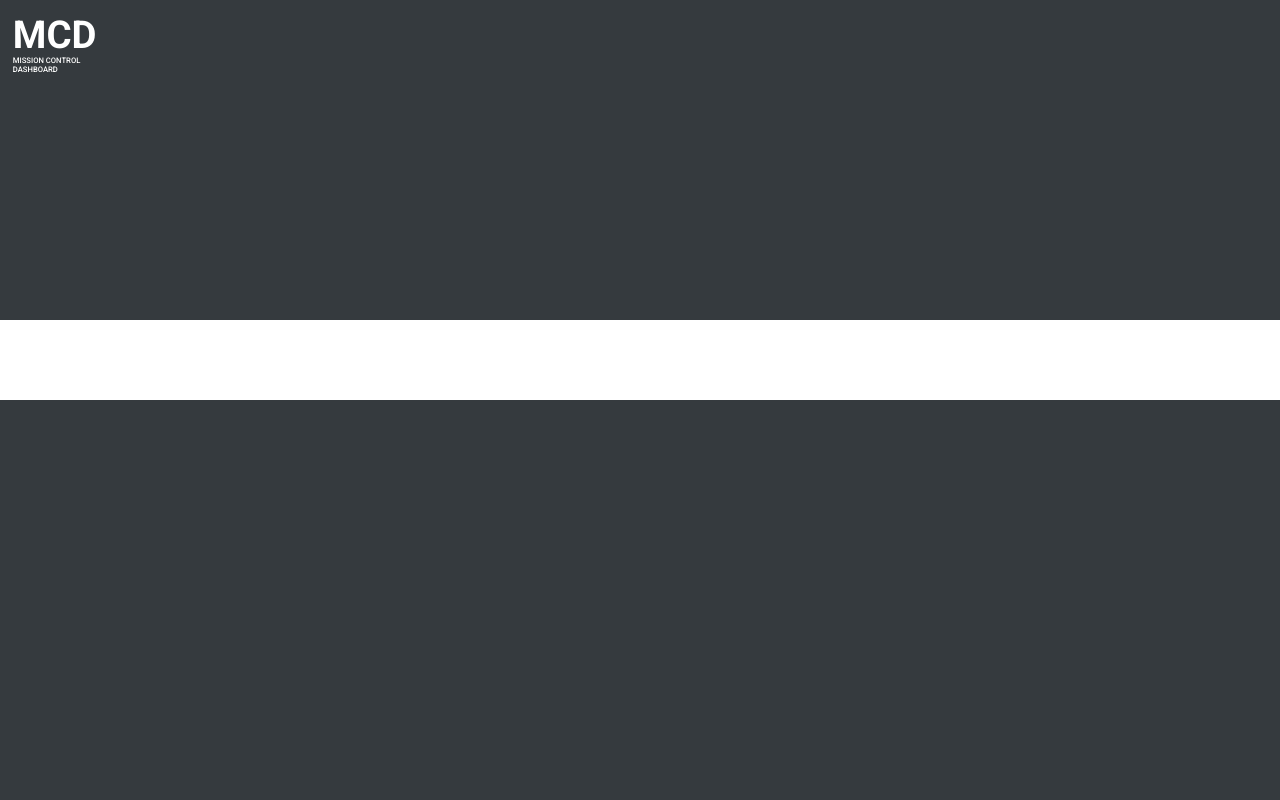
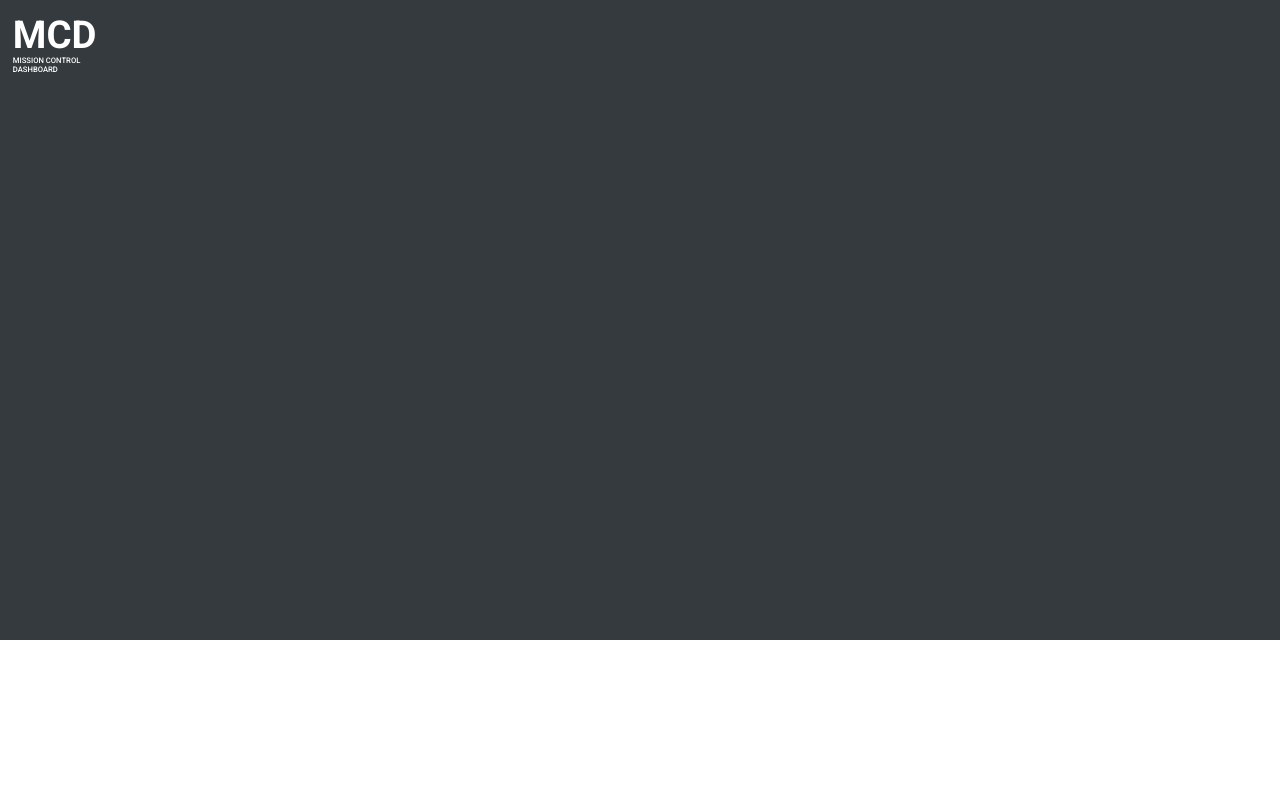
Before and after one commit to axiacore/mission-control-dashboard, a Django app: page / in a window 1280 px wide. Run offline with Django 3.2, Linux system fonts and the light colour scheme; the visitor is signed in with stand-in values (Sample User, id 1); some libraries are stand-ins or nearby versions.

Commit message:
Add vh to main layout

```diff
--- a/app/static/css/styles.css
+++ b/app/static/css/styles.css
@@ -21,13 +21,13 @@ h1 .sub-title {
 }
 
 .spotligth {
-    padding: 7.5vh 0px;
-    height: 25vh;
+    padding: 15vh 0px;
+    height: 50vh;
     text-align: center;
 }
 
 .ticker {
-    height: 10vh;
+    height: 20vh;
     background-color: #FFFFFF;
 }
 
```
